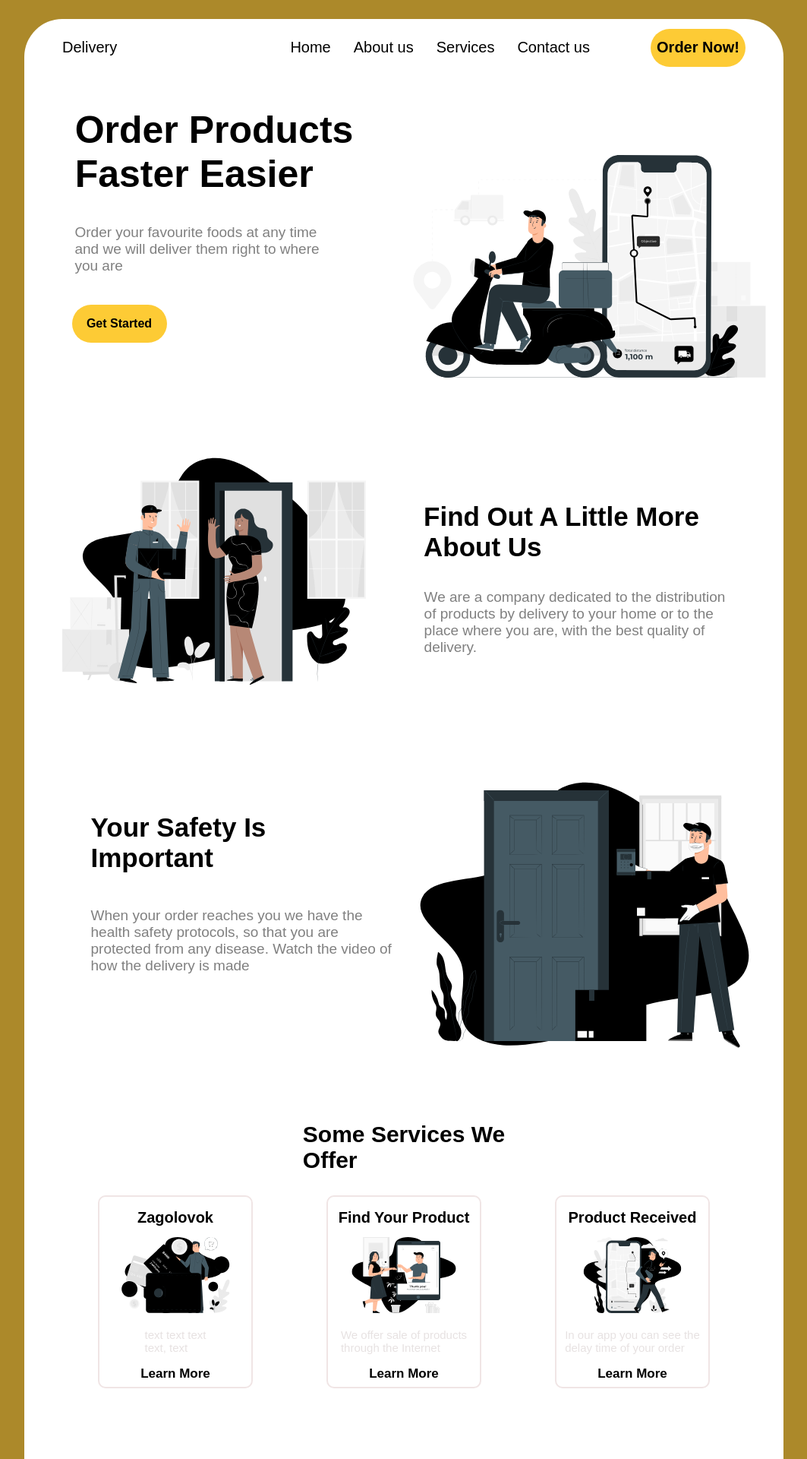
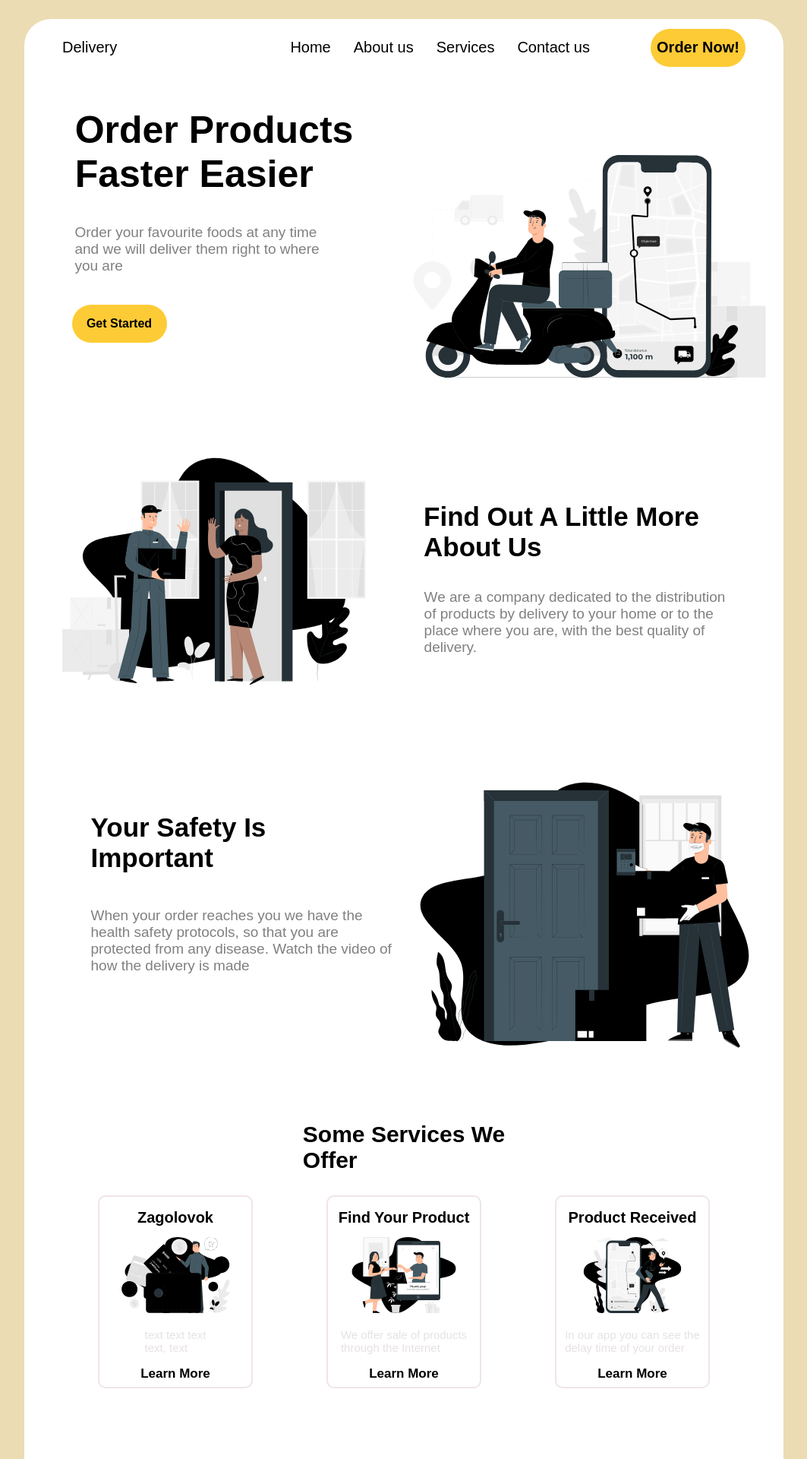
Before and after one commit to RuNforest90/faq, a PHP site: the page made by 2-!delivery/2-!DELIVERY.html in a window 1280 px wide; the page is wider, and only the part inside the window is pictured. Shown: the top 1920 px of that part at 76% size, without its empty margins (108-1171 px from the left). Run offline with PHP 8.4, Linux system fonts and the light colour scheme.

Commit message:
Add files via upload

```diff
--- a/2-!delivery/2-!DELIVERY.css
+++ b/2-!delivery/2-!DELIVERY.css
@@ -7,14 +7,14 @@
 html, body {
     display: flex;
     justify-content: center;
-    background-color: rgb(172, 137, 42);
+    background-color: rgb(235, 220, 179);
 }
 
 .main {
     width: 1000px;
     height: 2700px;
     background-color: white;
-    border-radius: 50px;
+    border-radius: 35px;
     margin-top: 25px;
 }
 
@@ -438,7 +438,7 @@ html, body {
 .end {
     width: 1000px;
     height: 200px;
-    background-color: rgb(202, 169, 71);
+    background-color: rgb(223, 222, 219);
     display: flex;
     flex-direction: row;
     flex-wrap: nowrap;
```
Also changed, not shown: 2-!delivery/about-ilustration.svg, 2-!delivery/app-ilustration.svg, 2-!delivery/home-ilustration.svg, 2-!delivery/security-ilustration.svg, 2-!delivery/services1-ilustration.svg, 2-!delivery/services2-ilustration.svg, 2-!delivery/services3-ilustration.svg.
